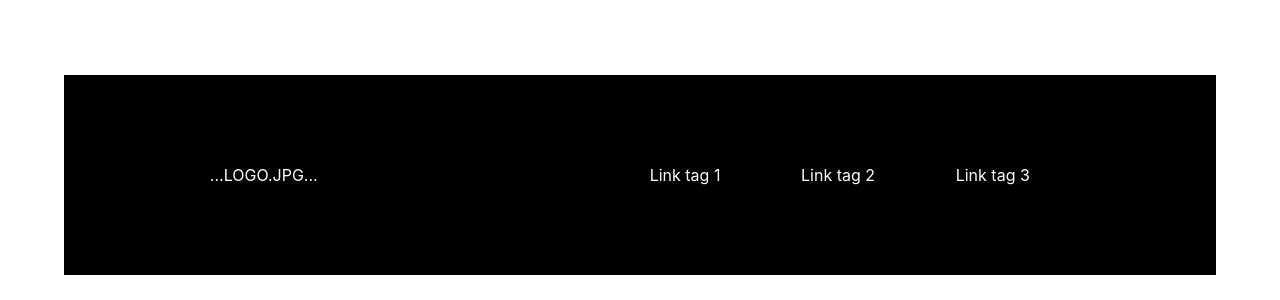
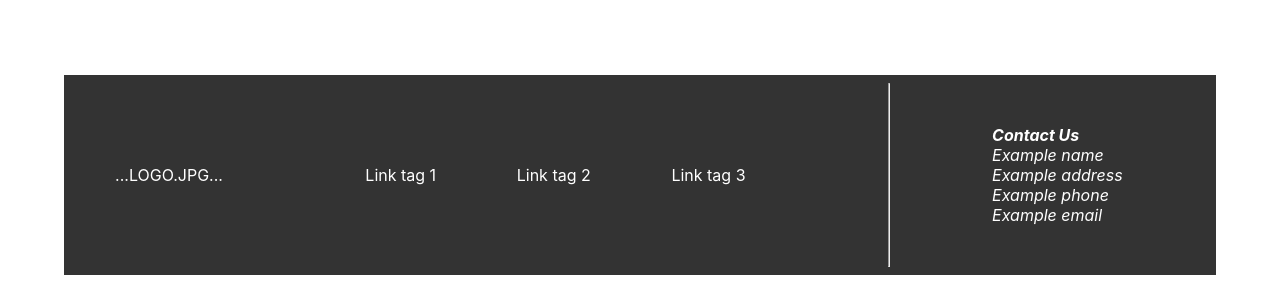
Before and after one commit to it20217/movie-search-client, a React (Create React App) app: page / in a window 1280 px wide. Shown: the part 953-1253 px from the top of the page. Built offline with nearby package versions, Linux system fonts and the light colour scheme.

Commit message:
footer updated

```diff
--- a/src/components/Footer/Footer.js
+++ b/src/components/Footer/Footer.js
@@ -12,6 +12,16 @@ function Footer(){
 				<div>Link tag 2</div>
 				<div>Link tag 3</div>
 			</div>
+            <hr />
+            <div className={styles.side}>
+                <address>
+                    <span>Contact Us</span><br />
+                    Example name<br/>
+                    Example address<br/>
+                    Example phone<br/>
+                    Example email
+                </address>
+			</div>
 		</footer>
 	)
 }
--- a/src/components/Footer/Footer.module.scss
+++ b/src/components/Footer/Footer.module.scss
@@ -1,4 +1,4 @@
-$main-color: black;
+$main-color: #333;
 $font-color: white;
 
 .footer {
@@ -24,3 +24,12 @@ $font-color: white;
 	align-self: center;
 	margin: auto;
 }
+.side{
+	width: 15%;
+	margin: auto;
+	display: flex;
+	align-items: center;
+}
+.side span{
+	font-weight: bold;
+}
```
